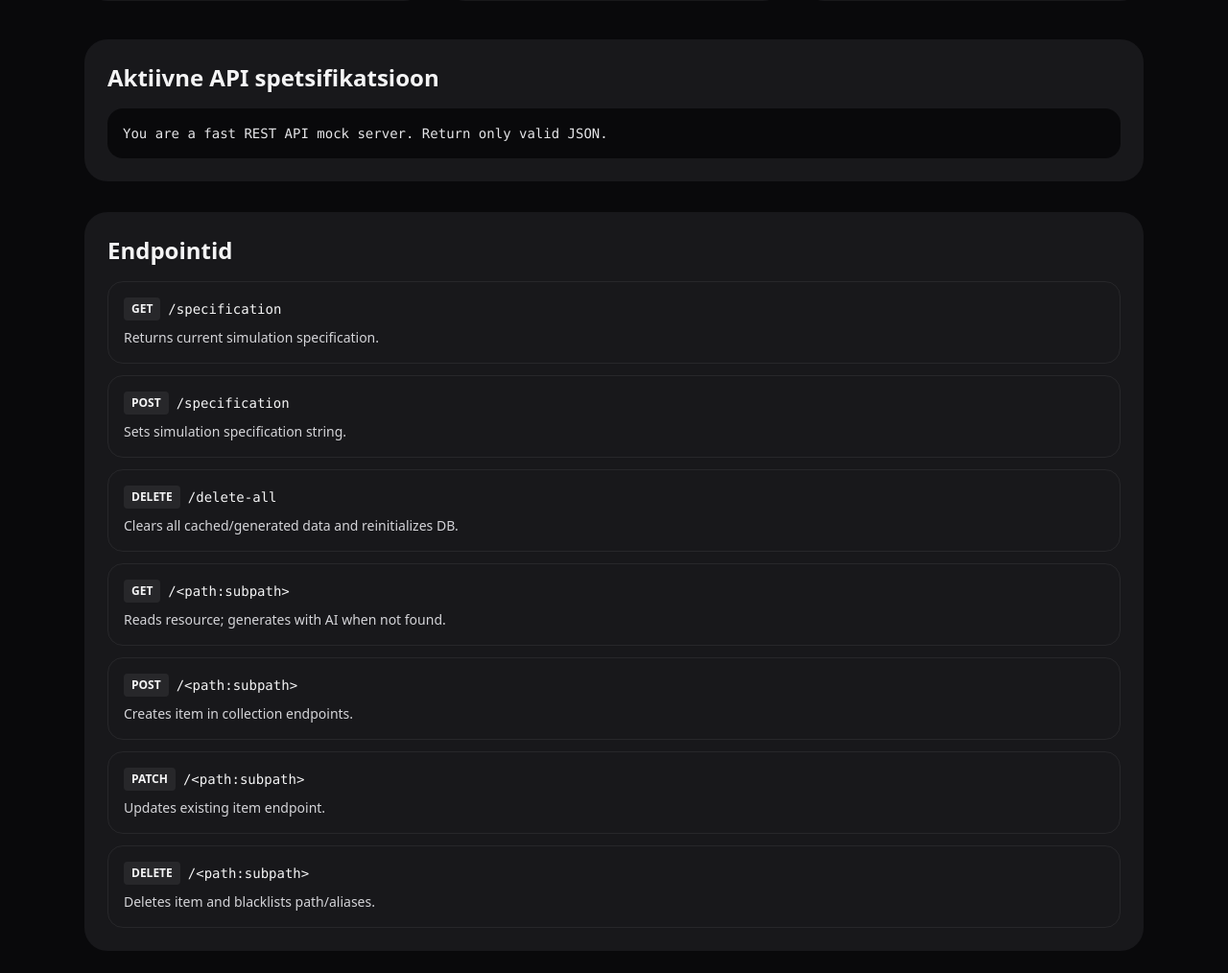
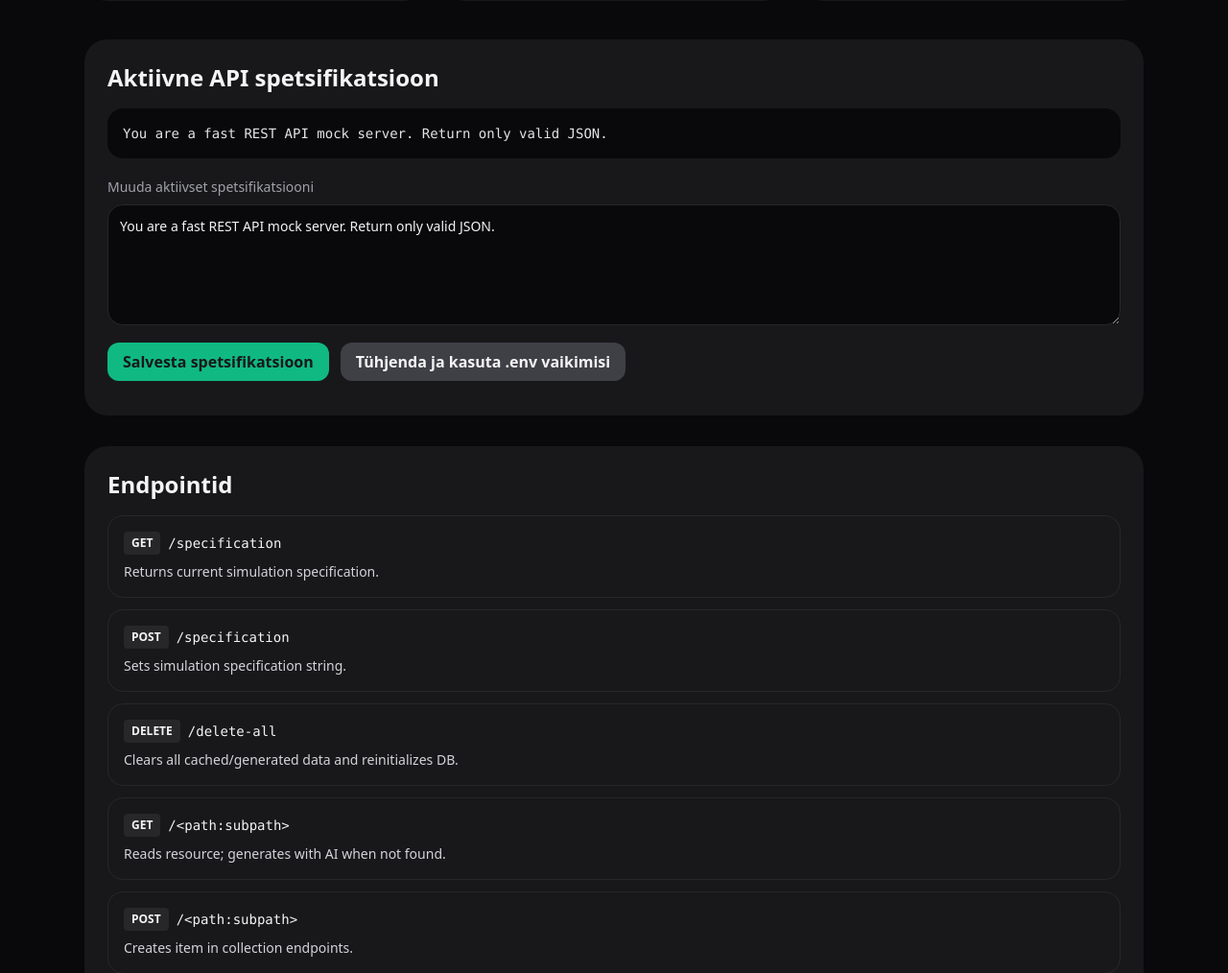
Before and after one commit to TLU-HK-RIF23-Janeli/API-simulaator, a Flask app: page /documentation in a window 1280 px wide. Shown: the part 251-1265 px from the top of the page at 96% size. Run offline with Flask 3, Linux system fonts and the light colour scheme; data that the repository does not hold is empty; some libraries are stand-ins or nearby versions.

Commit message:
feat: Add functionality to update and reset API specification in the documentation

```diff
--- a/code/main.py
+++ b/code/main.py
@@ -578,17 +578,28 @@ def set_specification():
         }), 400
 
     specification = body.get("specification")
-    if not isinstance(specification, str) or not specification.strip():
+    if not isinstance(specification, str):
         return jsonify({
             "error": "BAD_REQUEST",
-            "message": "JSON body must include a non-empty 'specification' field of type string.",
+            "message": "JSON body must include a 'specification' field of type string.",
             "status": 400,
         }), 400
 
-    ai_client.user_api_spec = specification.strip()
-    print(f"API specification updated to: {ai_client.user_api_spec}")
+    normalized_specification = specification.strip()
+    if normalized_specification:
+        ai_client.user_api_spec = normalized_specification
+        print(f"API specification updated to: {ai_client.user_api_spec}")
+        return jsonify({
+            "message": "API specification updated successfully.",
+            "api_specification": ai_client.get_api_specification(),
+            "status": 200,
+        }), 200
+
+    ai_client.user_api_spec = None
+    print("API specification reset to default from environment.")
     return jsonify({
-        "message": "API specification updated successfully.",
+        "message": "API specification reset to environment default.",
+        "api_specification": ai_client.get_api_specification(),
         "status": 200,
     }), 200
 
--- a/code/templates/documentation.html
+++ b/code/templates/documentation.html
@@ -26,6 +26,24 @@
     <section class="bg-zinc-900 rounded-3xl p-6 mb-8">
       <h2 class="text-2xl font-semibold mb-4">Aktiivne API spetsifikatsioon</h2>
       <div id="activeSpecBox"></div>
+      <div class="mt-5">
+        <label for="specEditor" class="block text-sm text-zinc-400 mb-2">Muuda aktiivset spetsifikatsiooni</label>
+        <textarea
+          id="specEditor"
+          rows="5"
+          class="w-full bg-zinc-950 border border-zinc-800 rounded-2xl p-3 text-sm text-zinc-100 focus:outline-none focus:ring-2 focus:ring-emerald-500"
+          placeholder="Sisesta uus API spetsifikatsioon..."
+        ></textarea>
+        <div class="mt-3 flex flex-wrap gap-3">
+          <button id="saveSpecBtn" class="bg-emerald-500 hover:bg-emerald-600 text-zinc-900 font-semibold px-4 py-2 rounded-xl">
+            Salvesta spetsifikatsioon
+          </button>
+          <button id="resetSpecBtn" class="bg-zinc-700 hover:bg-zinc-600 text-zinc-100 font-semibold px-4 py-2 rounded-xl">
+            Tühjenda ja kasuta .env vaikimisi
+          </button>
+        </div>
+        <p id="specActionStatus" class="text-sm mt-3 text-zinc-400"></p>
+      </div>
     </section>
 
     <section class="bg-zinc-900 rounded-3xl p-6 mb-8">
@@ -81,6 +99,9 @@
 
     function renderActiveSpecification(specification) {
       const value = (specification || "").trim();
+      const editor = document.getElementById("specEditor");
+      editor.value = value;
+
       if (!value) {
         document.getElementById("activeSpecBox").innerHTML = "<p class='text-zinc-400'>Aktiivne spetsifikatsioon puudub.</p>";
         return;
@@ -89,6 +110,50 @@
       document.getElementById("activeSpecBox").innerHTML = `
         <pre class="bg-zinc-950 rounded-2xl p-4 text-sm text-zinc-200 overflow-x-auto whitespace-pre-wrap break-words">${escapeHtml(value)}</pre>
       `;
+    }
+
+    function setSpecActionStatus(message, isError = false) {
+      const statusEl = document.getElementById("specActionStatus");
+      statusEl.textContent = message;
+      statusEl.className = `text-sm mt-3 ${isError ? "text-red-400" : "text-emerald-300"}`;
+    }
+
+    async function updateSpecification(specification) {
+      const response = await fetch("/specification", {
+        method: "POST",
+        headers: {
+          "Content-Type": "application/json"
+        },
+        body: JSON.stringify({ specification })
+      });
+
+      const data = await response.json().catch(() => ({}));
+      if (!response.ok) {
+        throw new Error(data.message || `Specification update failed: ${response.status}`);
+      }
+
+      return data;
+    }
+
+    async function handleSaveSpecification() {
+      const value = document.getElementById("specEditor").value;
+      try {
+        await updateSpecification(value);
+        setSpecActionStatus("Spetsifikatsioon salvestatud.");
+        await loadDocumentationState();
+      } catch (error) {
+        setSpecActionStatus(`Viga salvestamisel: ${error.message}`, true);
+      }
+    }
+
+    async function handleResetSpecification() {
+      try {
+        await updateSpecification("");
+        setSpecActionStatus("Spetsifikatsioon tühjendati ja vaikimisi .env väärtus taastati.");
+        await loadDocumentationState();
+      } catch (error) {
+        setSpecActionStatus(`Viga tühjendamisel: ${error.message}`, true);
+      }
     }
 
     function renderSummary(totals) {
@@ -251,6 +316,8 @@
     }
 
     document.getElementById("refreshBtn").addEventListener("click", initialize);
+    document.getElementById("saveSpecBtn").addEventListener("click", handleSaveSpecification);
+    document.getElementById("resetSpecBtn").addEventListener("click", handleResetSpecification);
     initialize();
   </script>
 </body>
```
